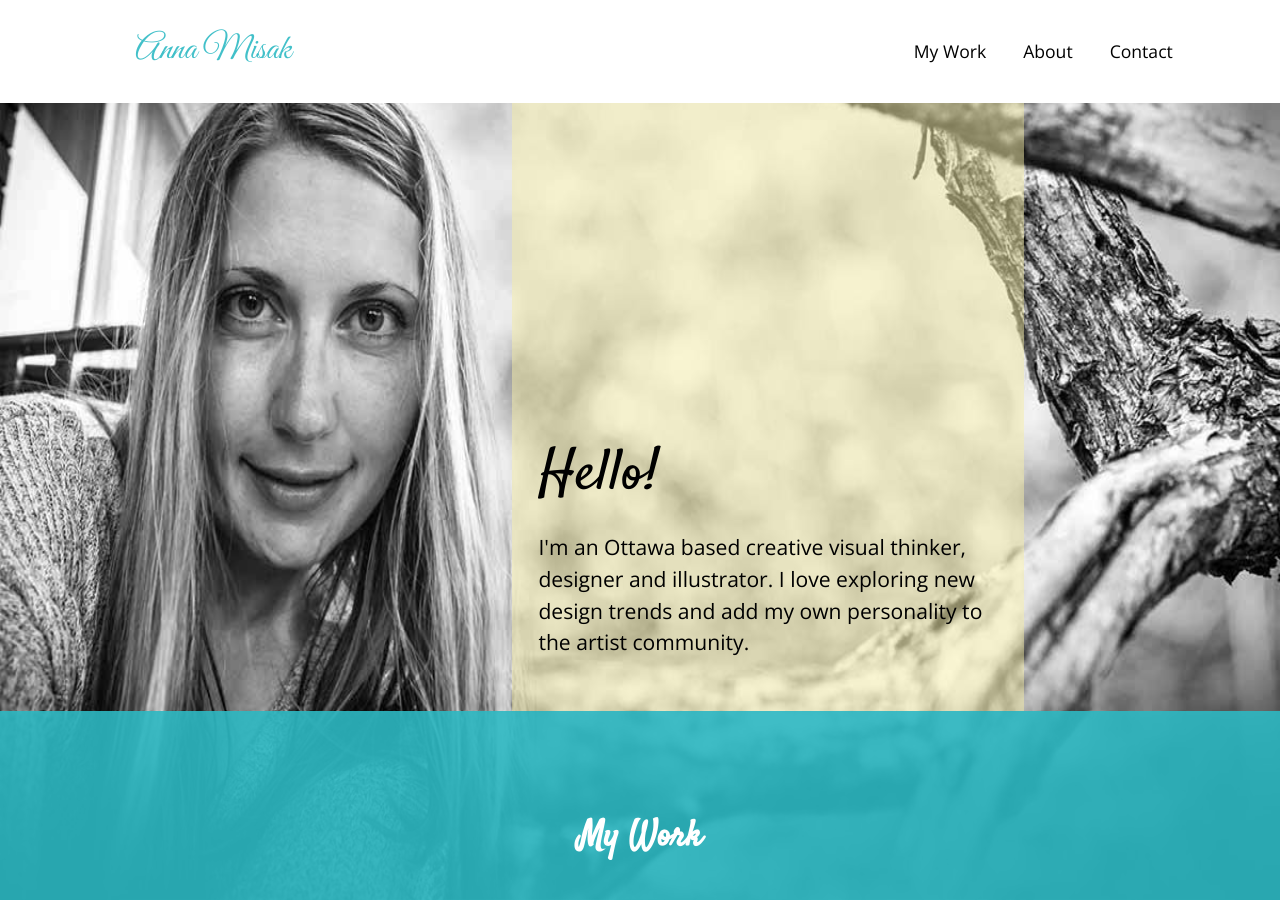
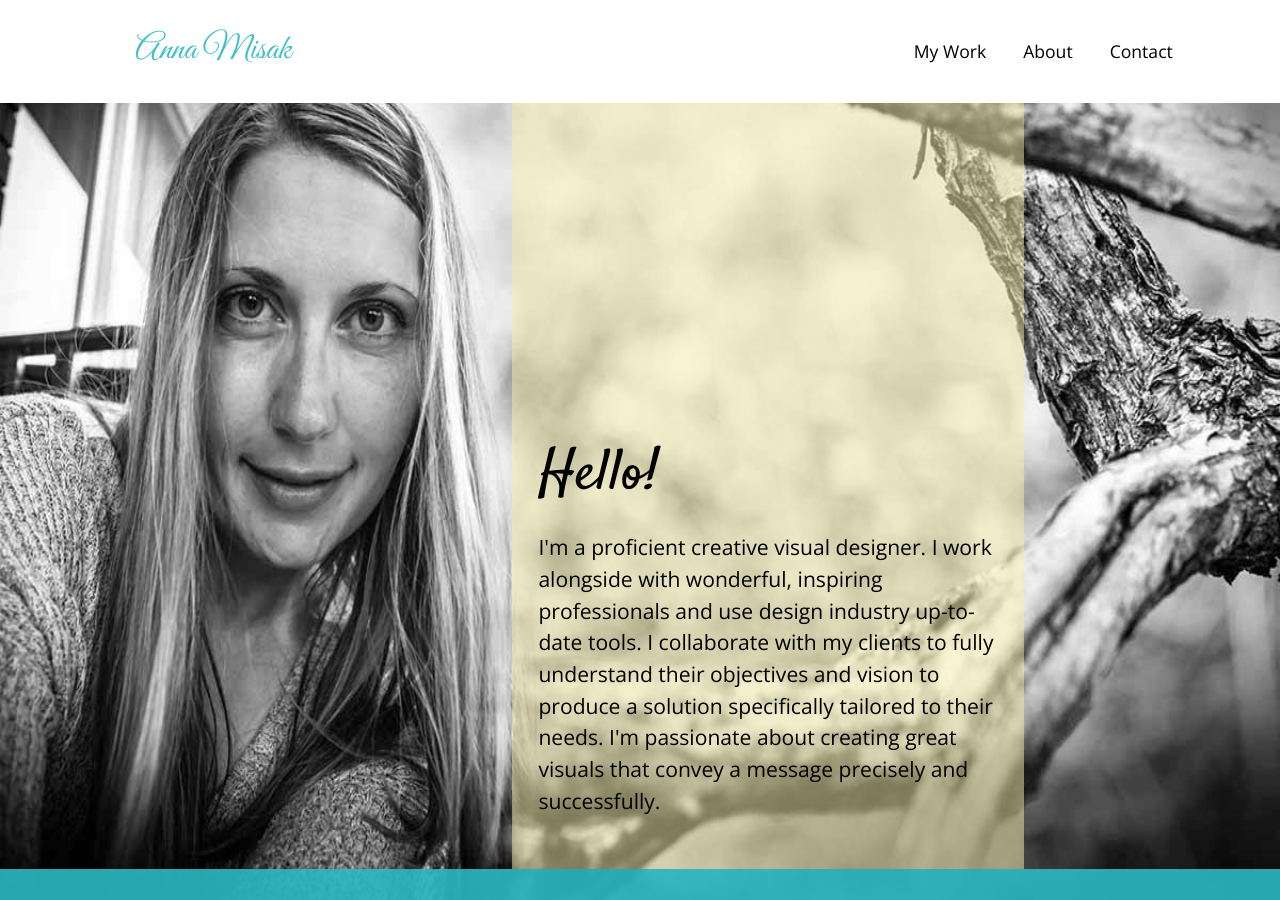
Before and after one commit to annamisak/annamisak, a Jekyll site: the page built from index.html, in a window 1280 px wide and 900 px high. Built offline with Jekyll 4.4.1, drawn with Linux system fonts in a browser that asks for light colours; nearby versions of some CDN libraries; Markdown is read by kramdown in place of the engine named in the settings; comment, search, counter and statistics services are not loaded.

Commit message:
Update index.html
Updated bio information

```diff
--- a/index.html
+++ b/index.html
@@ -9,7 +9,7 @@ priority: 1.0
     <div>
       <img class="pad-t-3 display" src="{{site.baseurl}}/img/anna-misak-bg-copy.jpg">
       <h2 class="gutter yotta pad-t-5 font-family">Hello!</h2>
-      <p class="gutter giga">I'm an Ottawa based creative visual thinker, designer and illustrator. I love exploring new design trends and add my own personality to the artist community.</p>
+      <p class="gutter giga">I'm a proficient creative visual designer. I work alongside with wonderful, inspiring professionals and use design industry up-to-date tools. I collaborate with my clients to fully understand their objectives and vision to produce a solution specifically tailored to their needs. I'm passionate about creating great visuals that convey a message precisely and successfully.</p>
       <div class="pad-bottom" id="mywork"></div>
     </div>
   </article>
```
